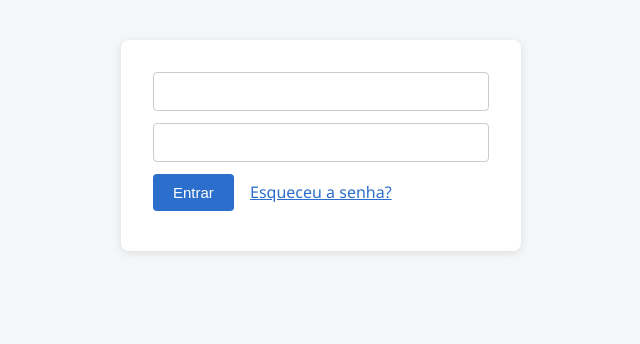
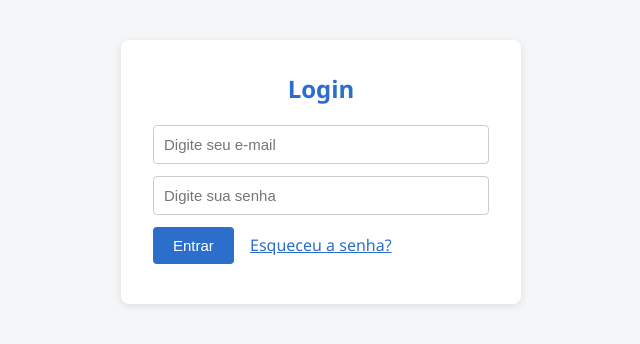
Before and after one commit to AndreySilvaHf/ProjetoFinal, a plain HTML site: page login/login.html in a window 1280 px wide. Shown: the whole page, without its empty margins (319-959 px from the left). Drawn offline with Linux system fonts and the light colour scheme.

Commit message:
adiciona titulo e placeholders no formulario de login

```diff
--- a/login/login.html
+++ b/login/login.html
@@ -11,8 +11,9 @@
 </head>
 <body>
     <form action="">
-        <input id="email" type="email">
-        <input id="senha" type="password">
+        <h2>Login</h2>
+        <input id="email" type="email" placeholder="Digite seu e-mail">
+        <input id="senha" type="password" placeholder="Digite sua senha">
         <button id="entrar" type="button">Entrar</button>
         <a id="esqueceuSenha" href="#">Esqueceu a senha?</a>
         <span id="erro"></span>
```
